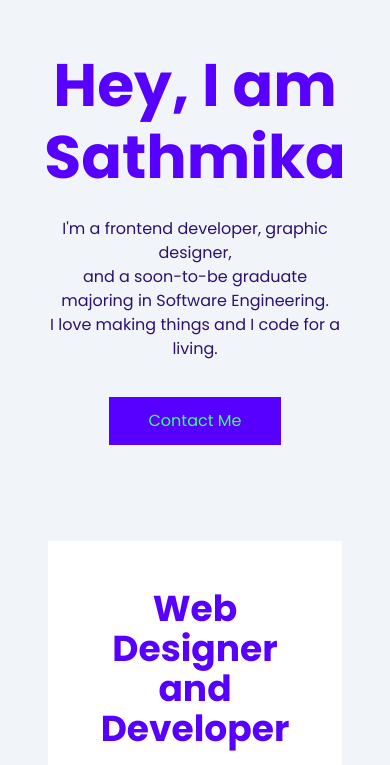
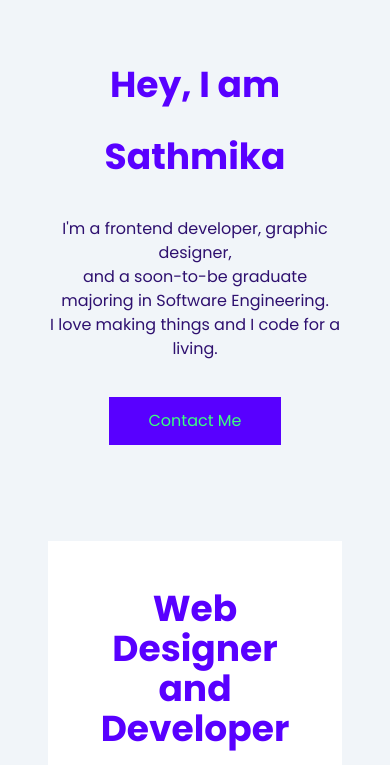
Before and after one commit to Sathmikasenadheera01/Sathmika-personal, a website: page index.html in a window 390 px wide. Shown: the part 79-844 px from the top of the page. Drawn offline with nearby package versions, Linux system fonts and the light colour scheme.

Commit message:
change font size

```diff
--- a/index.html
+++ b/index.html
@@ -36,7 +36,7 @@
 
     <!-- main section -->
     <section class="flex flex-col gap-6 justify-center items-center h-96 text-center mt-16" data-aos="fade-up">
-        <h1 class="font-bold text-primary text-6xl leading-[4.5rem] md:leading-normal">Hey, I am Sathmika</h1>
+        <h1 class="font-bold text-primary text-4xl md:text-6xl leading-[4.5rem] md:leading-normal">Hey, I am Sathmika</h1>
         <p class="text-dark-primary">I'm a frontend developer, graphic designer, <br> and a soon-to-be graduate majoring in Software Engineering. <br> I love making things and I code for a living.</p>
         <button class="bg-primary text-secondary py-3 px-10 my-3">
             Contact Me
```
Also changed, not shown: dist/output.css.
